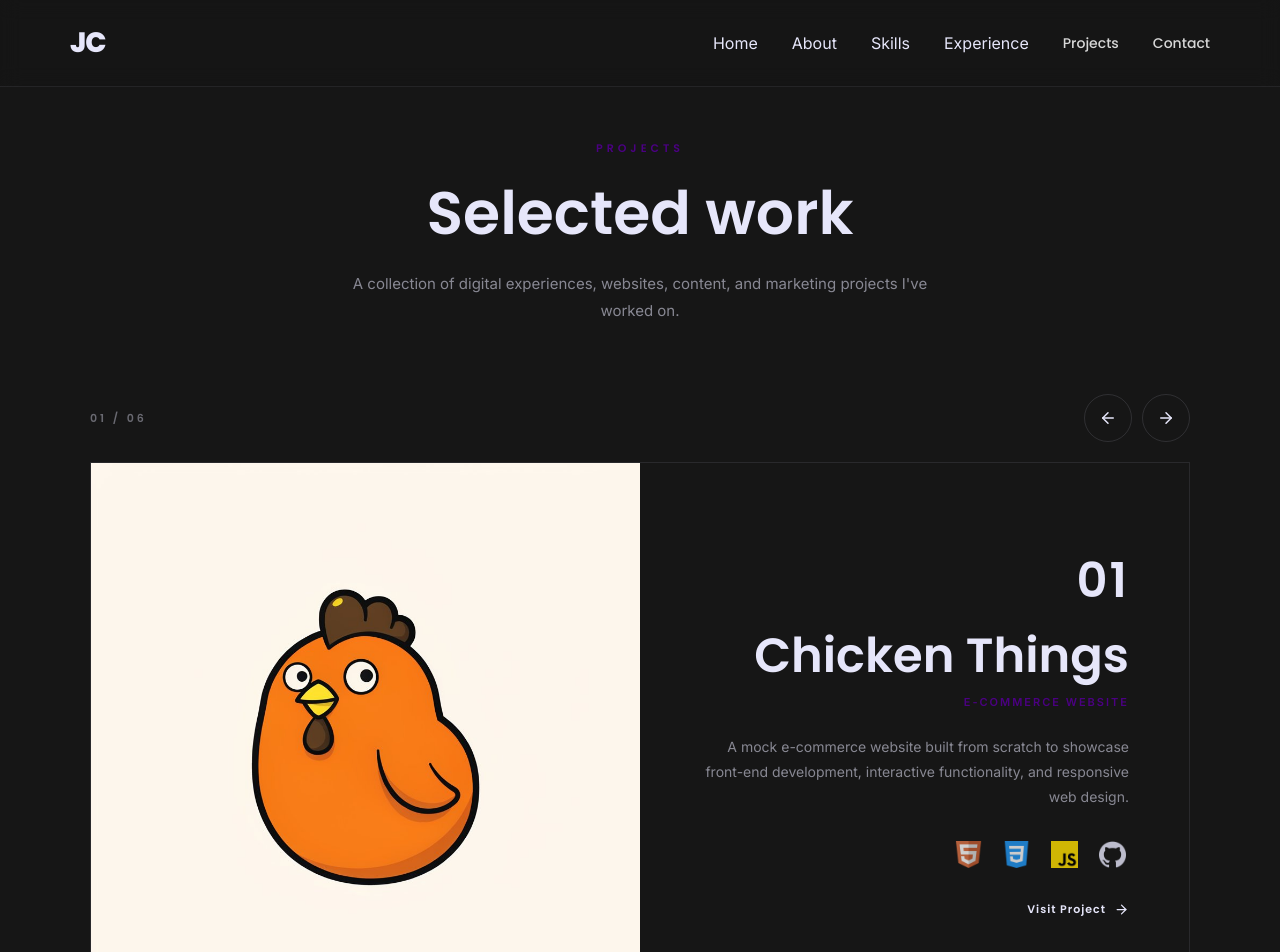
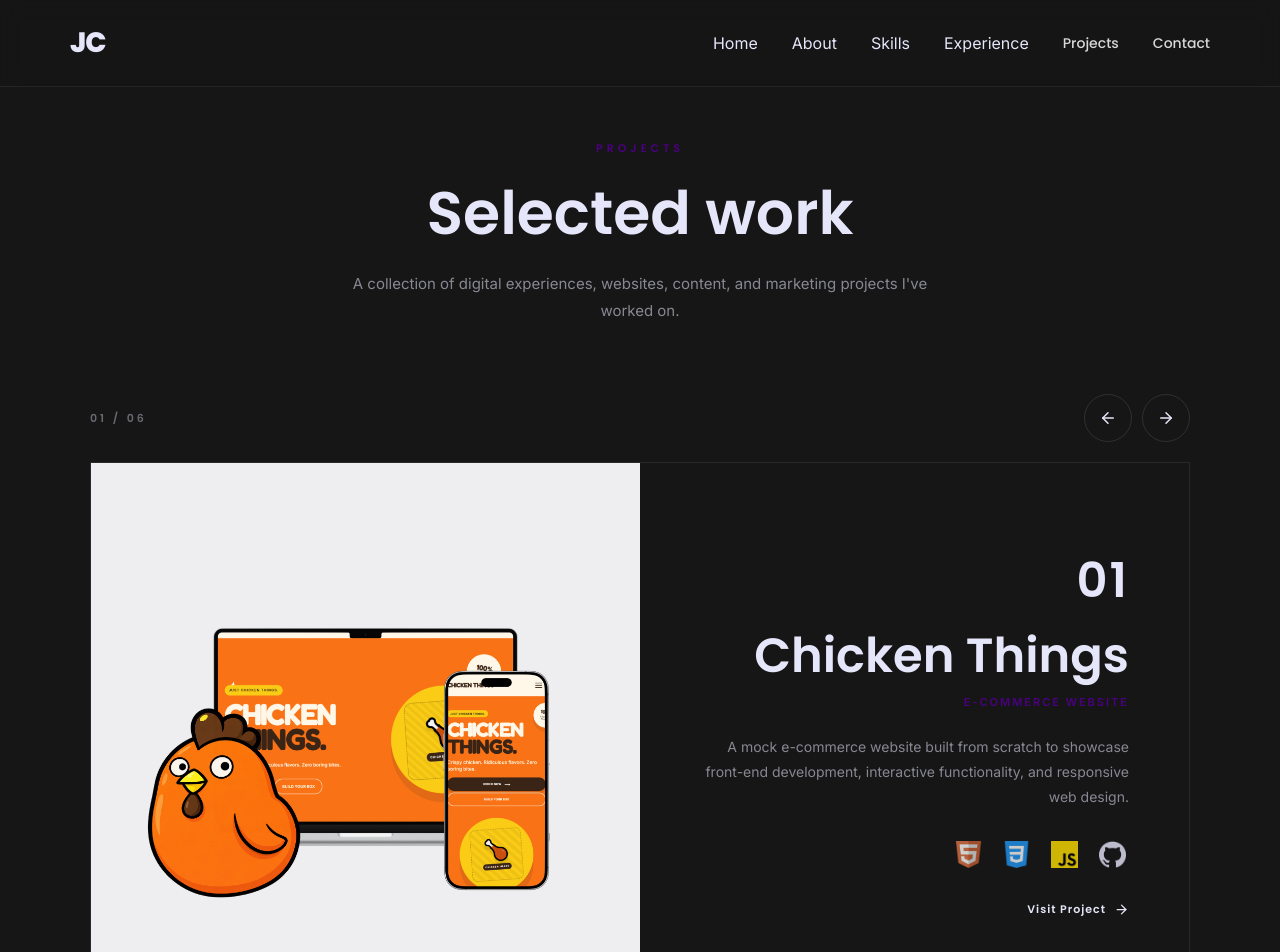
Before and after one commit to jhon03halili-sketch/portfolio-v1, a React (Vite) app: page /#/projects in a window 1280 px wide. Shown: the top 952 px of the page. Built offline with nearby package versions, Linux system fonts and the light colour scheme.

Commit message:
minor revisions

```diff
--- a/src/components/Projects.jsx
+++ b/src/components/Projects.jsx
@@ -14,7 +14,7 @@ const projects = [
     description:
       "A mock e-commerce website built from scratch to showcase front-end development, interactive functionality, and responsive web design.",
 
-    image: "/images/chicken-things.jpg",
+    image: "/images/chicken-things-cover.png",
 
     technologies: [
       {
```
Also changed, not shown: public/images/chicken-things-cover.png (added).
